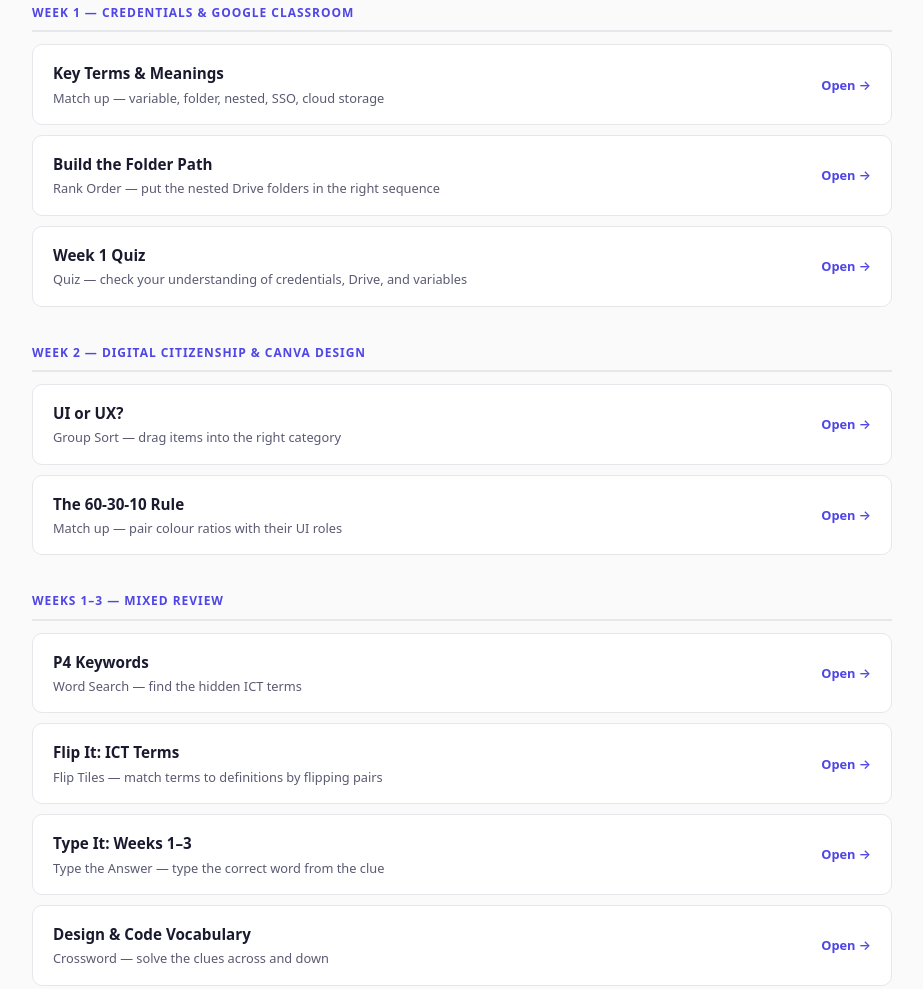
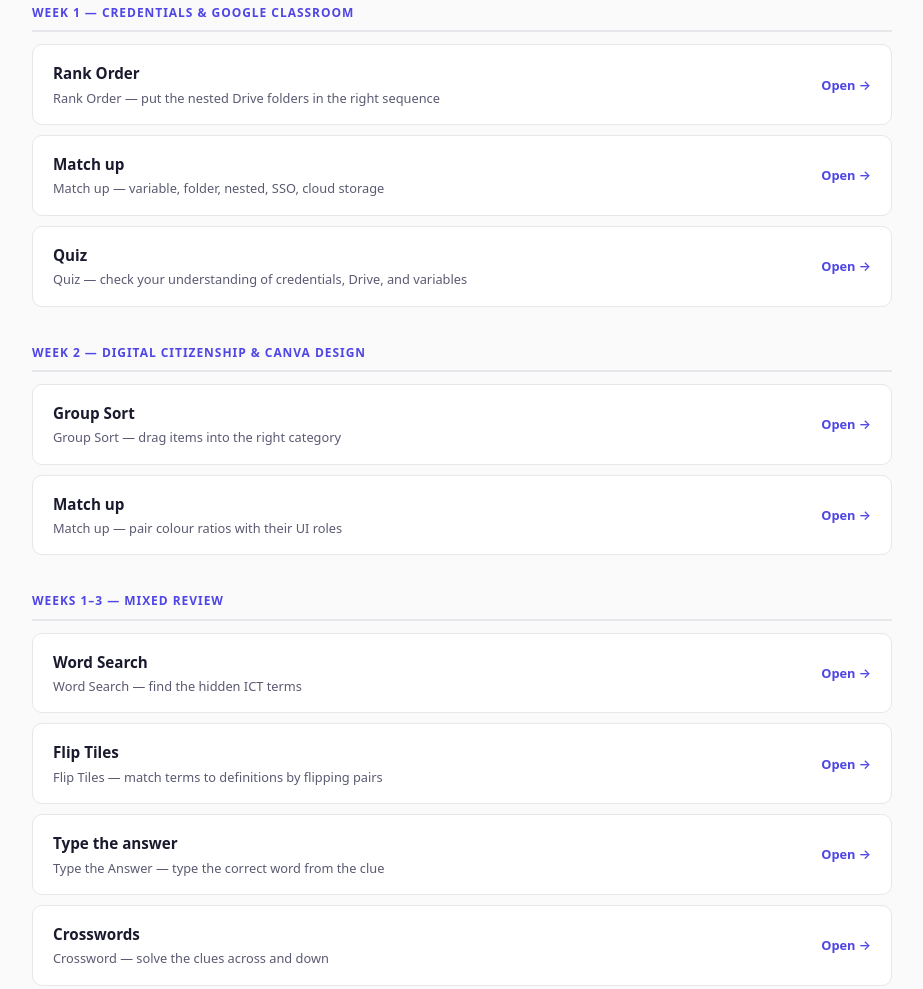
Before and after one commit to saverio87/sisb-ict, a plain HTML site: page wordwall/index.html in a window 1280 px wide. Shown: the part 202-1191 px from the top of the page, without its empty margins (178-1101 px from the left). Drawn offline with Linux system fonts and the light colour scheme.

Commit message:
Changed the names of the activities

```diff
--- a/wordwall/index.html
+++ b/wordwall/index.html
@@ -20,7 +20,15 @@
 
         <li class="activity-item">
           <div class="activity-info">
-            <div class="activity-name">Key Terms & Meanings</div>
+            <div class="activity-name">Rank Order</div>
+            <div class="activity-meta">Rank Order — put the nested Drive folders in the right sequence</div>
+          </div>
+          <a class="activity-link live" href="https://wordwall.net/resource/117552253" target="_blank">Open →</a>
+        </li>
+
+        <li class="activity-item">
+          <div class="activity-info">
+            <div class="activity-name">Match up</div>
             <div class="activity-meta">Match up — variable, folder, nested, SSO, cloud storage</div>
           </div>
           <a class="activity-link live" href="https://wordwall.net/resource/117552138" target="_blank">Open →</a>
@@ -28,15 +36,7 @@
 
         <li class="activity-item">
           <div class="activity-info">
-            <div class="activity-name">Build the Folder Path</div>
-            <div class="activity-meta">Rank Order — put the nested Drive folders in the right sequence</div>
-          </div>
-          <a class="activity-link live" href="https://wordwall.net/resource/117552253" target="_blank">Open →</a>
-        </li>
-
-        <li class="activity-item">
-          <div class="activity-info">
-            <div class="activity-name">Week 1 Quiz</div>
+            <div class="activity-name">Quiz</div>
             <div class="activity-meta">Quiz — check your understanding of credentials, Drive, and variables</div>
           </div>
           <a class="activity-link live" href="https://wordwall.net/resource/117552099" target="_blank">Open →</a>
@@ -52,7 +52,7 @@
 
         <li class="activity-item">
           <div class="activity-info">
-            <div class="activity-name">UI or UX?</div>
+            <div class="activity-name">Group Sort</div>
             <div class="activity-meta">Group Sort — drag items into the right category</div>
           </div>
           <a class="activity-link live" href="https://wordwall.net/resource/118581674" target="_blank">Open →</a>
@@ -60,7 +60,7 @@
 
         <li class="activity-item">
           <div class="activity-info">
-            <div class="activity-name">The 60-30-10 Rule</div>
+            <div class="activity-name">Match up</div>
             <div class="activity-meta">Match up — pair colour ratios with their UI roles</div>
           </div>
           <a class="activity-link live" href="https://wordwall.net/resource/117872098" target="_blank">Open →</a>
@@ -76,7 +76,7 @@
 
         <li class="activity-item">
           <div class="activity-info">
-            <div class="activity-name">P4 Keywords</div>
+            <div class="activity-name">Word Search</div>
             <div class="activity-meta">Word Search — find the hidden ICT terms</div>
           </div>
           <a class="activity-link live" href="https://wordwall.net/resource/118581802" target="_blank">Open →</a>
@@ -84,7 +84,7 @@
 
         <li class="activity-item">
           <div class="activity-info">
-            <div class="activity-name">Flip It: ICT Terms</div>
+            <div class="activity-name">Flip Tiles</div>
             <div class="activity-meta">Flip Tiles — match terms to definitions by flipping pairs</div>
           </div>
           <a class="activity-link live" href="https://wordwall.net/resource/118582076" target="_blank">Open →</a>
@@ -92,7 +92,7 @@
 
         <li class="activity-item">
           <div class="activity-info">
-            <div class="activity-name">Type It: Weeks 1–3</div>
+            <div class="activity-name">Type the answer</div>
             <div class="activity-meta">Type the Answer — type the correct word from the clue</div>
           </div>
           <a class="activity-link live" href="https://wordwall.net/resource/118582430" target="_blank">Open →</a>
@@ -100,7 +100,7 @@
 
         <li class="activity-item">
           <div class="activity-info">
-            <div class="activity-name">Design & Code Vocabulary</div>
+            <div class="activity-name">Crosswords</div>
             <div class="activity-meta">Crossword — solve the clues across and down</div>
           </div>
           <a class="activity-link live" href="https://wordwall.net/resource/118582741" target="_blank">Open →</a>
```
